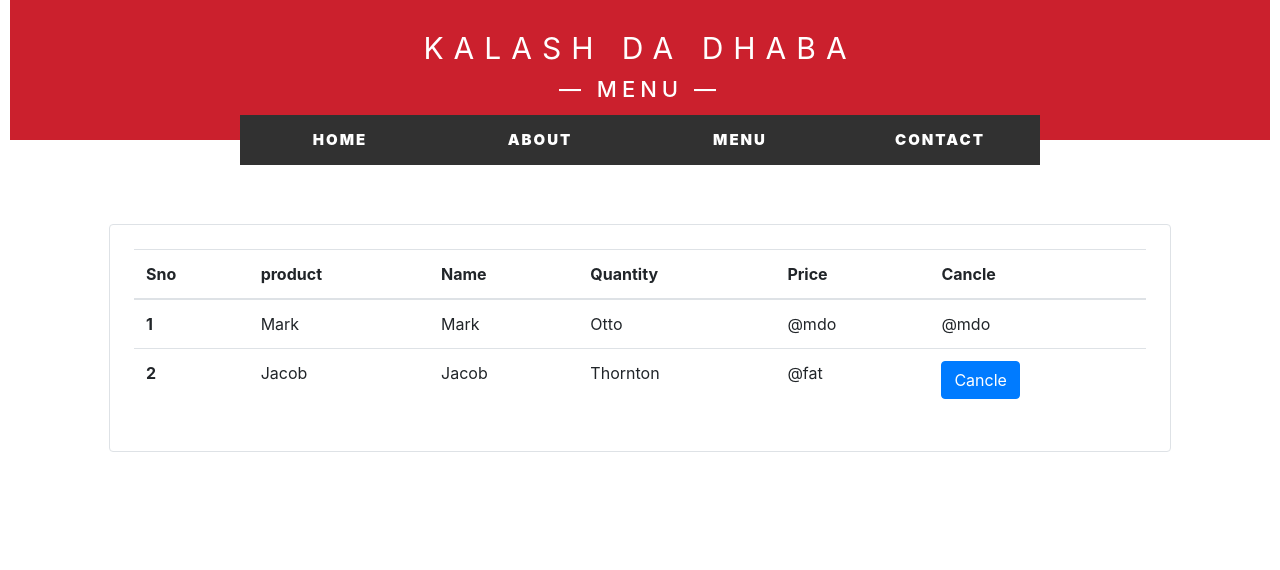
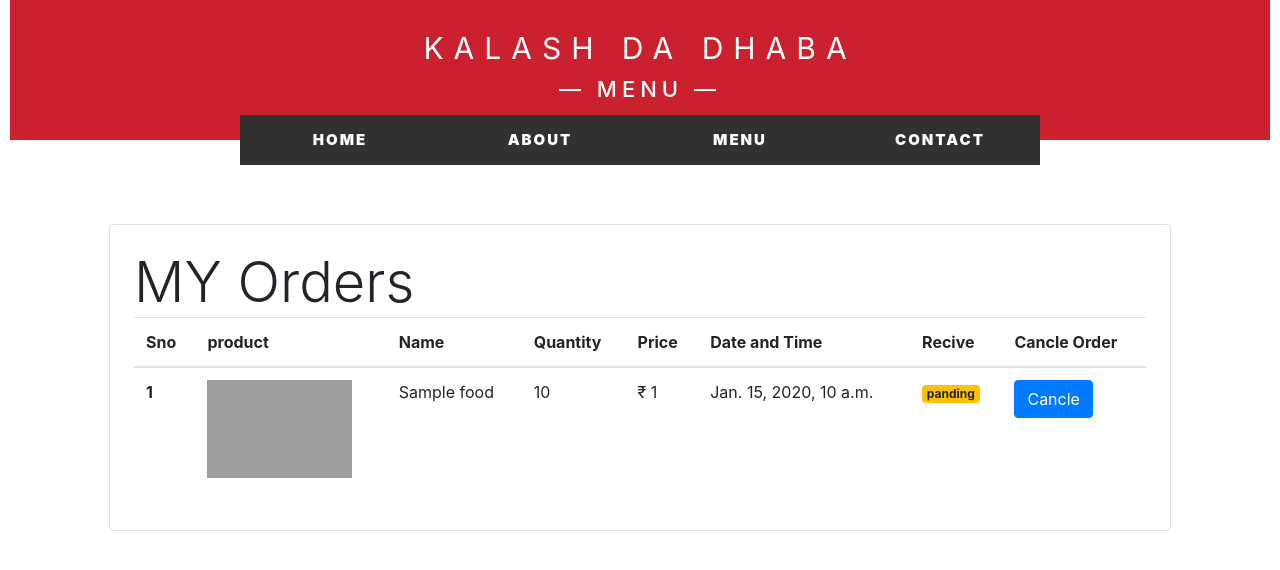
Before and after one commit to nikhil73533/Restaurant_Management_System, a Django app: template Restaurant_Management_System/RMS/templates/MyOrders.html in a window 1280 px wide. Shown: the top 570 px of the page. Run offline with Django 3.2, Linux system fonts and the light colour scheme; the template is opened without the code that fills it: most values are stand-ins (such as "Sample title", 1, 10 or a date in 2020); some libraries are stand-ins or nearby versions; grey boxes are pictures that could not be loaded.

Commit message:
Penlity system

```diff
--- a/Restaurant_Management_System/RMS/templates/Food_Order.html
+++ b/Restaurant_Management_System/RMS/templates/Food_Order.html
@@ -106,7 +106,7 @@
     <ul>
         <li><a href="/">Home</a></li>
         <li><a href="#">About</a></li>
-         <li><a href="{%url 'MyOrders'%}">Orders</a></li>
+        <li><a href="{%url 'MyOrders'%}">Orders</a><span class = "badge badge-info">0</span></li>
         <li><a href="{%url 'FoodMenu'%}">Menu</a>
         </li>
         <li><a href="#">Contact</a></li>
--- a/Restaurant_Management_System/RMS/templates/Food_menu.html
+++ b/Restaurant_Management_System/RMS/templates/Food_menu.html
@@ -103,7 +103,7 @@
     <ul>
         <li><a href="/">Home</a></li>
         <li><a href="#">About</a></li>
-         <li><a href="{%url 'MyOrders'%}">Orders</a><span class = "badge badge-info">0</span></li>
+         <li><a href="{%url 'MyOrders'%}">Orders</a><span class = "badge badge-info">{{ord|length}}</span></li>
         <li><a href="{%url 'AddCart'%}">Cart</a><span class = "badge badge-info">{{request.session.cart.keys|length}}</span>
         </li>
         <li><a href="#">Contact</a></li>
--- a/Restaurant_Management_System/RMS/templates/MyOrders.html
+++ b/Restaurant_Management_System/RMS/templates/MyOrders.html
@@ -2,14 +2,28 @@
 {%load cart %}
 <!DOCTYPE html>
 <html lang="en">
+
 <head>
-    <link rel="stylesheet" href="https://stackpath.bootstrapcdn.com/bootstrap/4.4.1/css/bootstrap.min.css" integrity="sha384-Vkoo8x4CGsO3+Hhxv8T/Q5PaXtkKtu6ug5TOeNV6gBiFeWPGFN9MuhOf23Q9Ifjh" crossorigin="anonymous">
+  <link rel="stylesheet" href="https://stackpath.bootstrapcdn.com/bootstrap/4.4.1/css/bootstrap.min.css"
+    integrity="sha384-Vkoo8x4CGsO3+Hhxv8T/Q5PaXtkKtu6ug5TOeNV6gBiFeWPGFN9MuhOf23Q9Ifjh" crossorigin="anonymous">
   <meta charset="UTF-8">
   <meta http-equiv="X-UA-Compatible" content="IE=edge">
+  <!-- Latest compiled and minified CSS -->
+  <link rel="stylesheet" href="https://maxcdn.bootstrapcdn.com/bootstrap/4.5.2/css/bootstrap.min.css">
+
+  <!-- jQuery library -->
+  <script src="https://ajax.googleapis.com/ajax/libs/jquery/3.5.1/jquery.min.js"></script>
+
+  <!-- Popper JS -->
+  <script src="https://cdnjs.cloudflare.com/ajax/libs/popper.js/1.16.0/umd/popper.min.js"></script>
+
+  <!-- Latest compiled JavaScript -->
+  <script src="https://maxcdn.bootstrapcdn.com/bootstrap/4.5.2/js/bootstrap.min.js"></script>
   <meta name="viewport" content="width=device-width, initial-scale=1.0">
   <link rel="stylesheet" href="{%static '/css/MyOrders.css' %}">
   <title>Shoping Cart</title>
 </head>
+
 <body>
 
   <!-- Header area -->
@@ -37,7 +51,9 @@
 
   <div class="container">
     <div class="border rounded p-4 m-4">
+      <div class="display-4">MY Orders</div>
       <table class="table">
+
         <thead>
           <tr>
             <th scope="col">Sno</th>
@@ -45,30 +61,81 @@
             <th scope="col">Name</th>
             <th scope="col">Quantity</th>
             <th scope="col">Price</th>
-                <th scope="col">Cancle</th>
+            <th scope="col">Date and Time</th>
+            <th scope="col">Recive</th>
+            <th scope="col">Cancle Order</th>
           </tr>
         </thead>
         <tbody>
+        {% if orders %}
+        {% for order in orders %}
           <tr>
-                <th scope="row">1</th>
-                <td>Mark</td>
-                <td>Mark</td>
-                <td>Otto</td>
-                <td>@mdo</td>
-                <td>@mdo</td>
-              </tr>
-              <tr>
-                <th scope="row">2</th>
-                <td>Jacob</td>
-                <td>Jacob</td>
-                <td>Thornton</td>
-                <td>@fat</td>
-                <td><button class="btn btn-primary">Cancle</button></td>
-              </tr>
-            </tbody>
-          </table>
+            <th scope="row">{{forloop.counter}}</th>
+            <td><img src="/media/{{order.food.food_pic}}" height="98" width="145" alt="food_img"></td>
+            <td>{{order.food.Food_Name}}</td>
+            <td>{{order.quantity}}</td>
+            <td>&#8377; {{order.total_amount}}</td>
+            <td>{{order.date_time}}</td>
+            <td>
+              {%if order.deliver_status %}
+                <small class="badge badge-success">completed</small>
+              {% else %}
+              <small class="badge badge-warning">panding</small>
+              {% endif %}
+              </td>
+            <td>
+              <!-- <form action="{{request.path}}" method="POST">{% csrf_token %}
+                <input type="text" value={{order.id}} name="order_no" hidden>
+                <button type="button" data-target="#mymodel_1" data-toggle="modal" name="cancle" value="Cancle"
+                  class="btn btn-primary">Cancle Order</button>
+              </form> -->
+
+            {%if not order.deliver_status %}
+            <button type="button" data-target="#mymodel_1" data-toggle="modal" class="btn btn-primary">Cancle</button>
+          </a>
+            {% endif %}
+
+
+
+
+
+              <!-- for cancle button -->
+
+              <div class="modal" id="mymodel_1">
+                <div class="modal-dialog">
+                  <div class="modal-content">
+                    <div class="modal-header">
+                      <h3 class="text-center text-danger ">Warning</h3>
+
+                    </div>
+                    <div class="modal-body">
+                      <p>Lorem ipsum, dolor sit amet consectetur adipisicing elit. Modi aspernatur laboriosam facere
+                        nobis commodi at tempora voluptatum animi asperiores sint.</p>
+                    </div>
+                    <div class="modal-footer">
+                      <form action="{{request.path}}" method='POST'>{% csrf_token %}
+                        <input type="text" value={{order.id}} name="order_no" hidden>
+                        <button type="submit" class="btn btn-success text-center" name="cancle" value="Cancle">I aggree</button>
+                      </form>
                     </div>
                   </div>
+                </div>
+              </div>
+              <!-- cancle area end -->
 
+            </td>
+          </tr>
+          {% endfor %}
+        </tbody>
+        {% else %}
+        <div class="text-center">
+          <h1>No Orders</h1>
+        </div>
+        {% endif %}
+      </table>
+
+    </div>
+  </div>
 </body>
+
 </html>
--- a/Restaurant_Management_System/RMS/urls.py
+++ b/Restaurant_Management_System/RMS/urls.py
@@ -16,6 +16,7 @@ urlpatterns = [
     path('payment/<int:food_id>/<int:qty>/', views.Payment,name = "Payment"),
     path('add_cart', views.AddCart,name = "AddCart"),
     path('my_orders', views.MyOrders,name = "MyOrders"),
+    path('handel_time', views.HandelTime,name = "HandelTime"),
      #Password Reset Urls
 
     path('reset_password/',PasswordResetView.as_view(template_name = "user/Password_email.html"),name = 'reset_password'),
--- a/Restaurant_Management_System/Restaurant_Management_System/settings.py
+++ b/Restaurant_Management_System/Restaurant_Management_System/settings.py
@@ -110,13 +110,13 @@ AUTH_PASSWORD_VALIDATORS = [
 
 LANGUAGE_CODE = 'en-us'
 
-TIME_ZONE = 'UTC'
+TIME_ZONE = 'Asia/Kolkata'
 
 USE_I18N = True
 
 USE_L10N = True
 
-USE_TZ = True
+USE_TZ = False
 
 
 # Static files (CSS, JavaScript, Images)
--- a/Restaurant_Management_System/Restaurant_Management_System/urls.py
+++ b/Restaurant_Management_System/Restaurant_Management_System/urls.py
@@ -33,4 +33,5 @@ urlpatterns = [
     path('user/',include('RMS.urls')),
     path('user/',include('RMS.urls')),
     path('user/',include('RMS.urls')),
+    path('user/',include('RMS.urls')),
 ] +  static(settings.MEDIA_URL, document_root = settings.MEDIA_ROOT)
```
Also changed, not shown: Restaurant_Management_System/RMS/admin.py (+5 -2 lines), Restaurant_Management_System/RMS/models.py (+9 -3 lines), Restaurant_Management_System/RMS/templates/Payment.html (+10 -9 lines), Restaurant_Management_System/RMS/templates/cart_product.html (+35 -6 lines), Restaurant_Management_System/RMS/templatetags/cart.py (+11 -1 lines), Restaurant_Management_System/RMS/views.py (+49 -9 lines), Restaurant_Management_System/RMS/migrations/0016_bill_penilty.py (added), Restaurant_Management_System/RMS/migrations/0017_auto_20210520_0005.py (added), Restaurant_Management_System/RMS/migrations/0018_orders_total_amount.py (added), Restaurant_Management_System/RMS/migrations/0019_auto_20210520_1423.py (added), Restaurant_Management_System/RMS/migrations/0020_remove_bill_penilty.py (added), Restaurant_Management_System/RMS/migrations/0021_bill_penilty.py (added), Restaurant_Management_System/db.sqlite3. Lines whose indentation alone changed are shown as unchanged.
